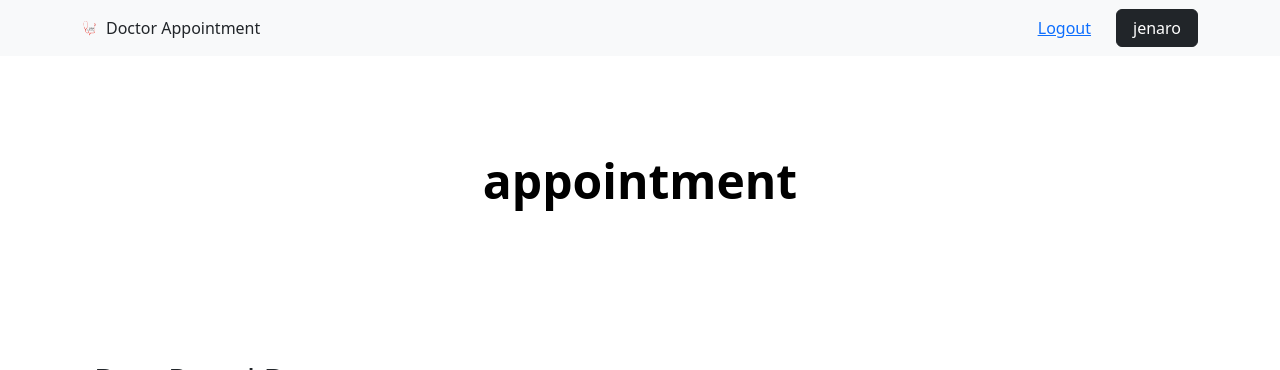
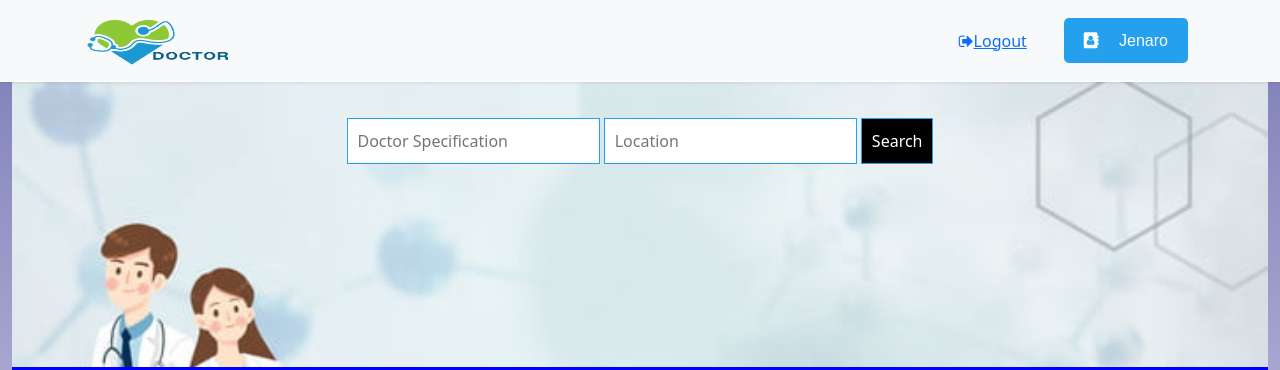
Before and after one commit to wjenaro/doctorApp, a Django app: page / in a window 1280 px wide. Shown: the top 370 px of the page. Run offline with Django 4.2, Linux system fonts and the light colour scheme; a user stored in the database is signed in; data comes from the database, SQL or seed files in the repository; both versions use the stored data as it was after the commit; some libraries are stand-ins or nearby versions.

Commit message:
good styling

```diff
--- a/baseApp/static/baseApp/style.css
+++ b/baseApp/static/baseApp/style.css
@@ -1,7 +1,13 @@
+body {
+  background-image: linear-gradient(to bottom, #7b7bb8, #ffffff);
+  background-repeat: no-repeat;
+  background-size: cover;
+}
+
+
 /*
 rating styling
 */
-
 
 
 #rating-container {
@@ -19,3 +25,77 @@
 .full-star {
   color: #ffd700;
 }
+/*
+login button styling
+*/
+.btn {
+  color:#fff;
+  width: 7rem;
+  margin: 5px;
+  padding: 10px 20px;
+}
+
+button:hover {
+  color:#24a0ed;
+  box-shadow: 0 0 20px rgba(104, 85, 224, 0.6);
+  background-color: rgb(255, 255, 255);
+}
+.btn-acc{
+  display: inline-block;
+  padding: 10px 20px;
+  margin: 10px;
+  background-color:#24a0ed;
+  color: #fff;
+  text-decoration: none;
+  border-radius: 5px;
+
+}
+.btn-acc:hover {
+  transform: scale(1.1);
+  color:#24a0ed;
+  box-shadow: 0 0 20px rgba(104, 85, 224, 0.6);
+  background-color: rgb(255, 255, 255);
+}
+
+/*username styling*/
+.user-name{
+  text-transform: capitalize;
+  font-family: sans-serif;
+  margin-left:1rem;
+}
+
+#logo {
+  width: 150px;
+  max-width: 200px;
+}
+nav {
+  position: sticky;
+  top: 0;
+  width: 100%;
+  z-index: 999;
+  background-color: #24a0ed;
+  border-bottom: 1px solid #fff;
+  box-shadow: 0 1px 3px rgba(0, 0, 0, 0.1);
+}
+/* search form */
+
+
+
+input {
+  padding: 10px;
+  border: 1px solid #24a0ed;
+}
+
+input[type="submit"] {
+  background-color: #000;
+  color: #fff;
+  cursor: pointer;
+}
+.search-section{
+  margin-top: -60px;
+  height: 300px;
+  background-image: url("img/search-section.jpg");
+  background-size: cover;
+  background-repeat: no-repeat;
+  border-bottom: 3px solid blue;
+}
--- a/baseApp/templates/baseApp/index.html
+++ b/baseApp/templates/baseApp/index.html
@@ -4,14 +4,21 @@
 
 {% block content %}
 <diV class="container-fluid">
-    <section>
-      <div class="px-4 py-5 my-5 text-center">
+    <section class="search-section">
+      <div class="px-4 py-5 my-5 text-center" style="display: flex; justify-content: center;
+      align-items: center;">
 
-        <h1 class="display-5 fw-bold text-body-emphasis">appointment</h1>
+        <form action="search.php" method="post">
+          <input type="text" name="doctor_specification" placeholder="Doctor Specification">
+          <input type="text" name="location" placeholder="Location">
+          <input type="submit" value="Search">
+          </form>
 
       </div>
     </section>
-    <section>
+    <section style=" border-style: groove;
+    border-width: 1px;
+    border-color: #ccc;">
         <div class="container px-4 py-5" id="icon-grid">
             <h2 class="pb-2 border-bottom"> Best Rated Doctors </h2>
 
--- a/templates/base.html
+++ b/templates/base.html
@@ -4,6 +4,8 @@
 <head>
     <meta charset="UTF-8">
     <meta name="viewport" content="width=device-width, initial-scale=1.0">
+    <link rel="stylesheet" href="https://cdnjs.cloudflare.com/ajax/libs/font-awesome/4.7.0/css/font-awesome.min.css">
+    <link rel="icon" href="{% static 'baseApp/img/doctor-icon-removebg-preview.png' %}" type="image/gif" sizes="16x16">
     {% block title %} {% endblock %}
 
     {% load bootstrap5 %}
@@ -16,18 +18,20 @@
 <body>
 
 <!-- Navbar -->
-<nav class="navbar navbar-expand-lg navbar-light bg-light">
+<nav class="navbar navbar-expand-lg sticky-top navbar-fixed-top navbar-light bg-light" style="background-color: rgb(120, 120, 202); ">
     <!-- Container wrapper -->
     <div class="container">
       <!-- Navbar brand -->
-      <a class="navbar-brand me-2" href="#">
+      <a class="navbar-brand me-2"  href="#">
 
         <img
-          src="{% static 'baseApp/img/doctor-icon.png' %}"
-          height="16"
+          src="{% static 'baseApp/img/doctor-icon-removebg-preview.png' %}"
+          width="50"
+          height="50"
+
           alt="Logo"
-          loading="lazy"
-          style="margin-top: -1px; width: 16px; height: 16px;"
+          id="logo"
+
         />
       </a>
 
@@ -49,36 +53,28 @@
         <!-- Left links -->
         <ul class="navbar-nav me-auto mb-2 mb-lg-0">
           <li class="nav-item">
-            Doctor Appointment
+
           </li>
         </ul>
         <!-- Left links -->
 
         <div class="d-flex align-items-center">
           {% if request.user.is_authenticated %}
-            <button type="button" class="btn btn-link px-3 me-2">
-              <a href="{% url 'logout' %}">Logout </a>
+            <button type="button" class="btn">
+              <a href="{% url 'logout' %}"><i class="fa fa-sign-out" aria-hidden="true"></i>Logout </a>
             </button>
           {% else %}
-              <button type="button" class="btn btn-link px-3 me-2">
-                <a href="{% url 'login' %}">Login </a>
+              <button type="button" class="btn">
+                <a href="{% url 'login' %}">Login<i class="fa fa-sign-in" aria-hidden="true"></i> </a>
               </button>
           {% endif %}
 
-          {% if user.is.authenticated %}
-          <a
-          class="btn btn-dark px-3"
-          href="{% url 'login' %}"
-          role="button"
-          >Account</a>
+          {% if user.is_authenticated %}
+          <a class="btn-acc" href="" role="button"><i class="fa fa-address-book" aria-hidden="true"></i><span class="user-name"> {{ user.username }}</span></a>
+      {% else %}
+          <a class="btn-acc" href="{% url 'login' %}" role="button">Account<i class="fa fa-home" aria-hidden="true"></i></a>
+      {% endif %}
 
-          {% else %}
-              <a
-              class="btn btn-dark px-3"
-              href=""
-              role="button"
-              >{{ user.username }}</a>
-          {% endif %}
 
         </div>
       </div>
@@ -92,9 +88,18 @@
 {% block content %}
 {% endblock %}
 
-<footer class="container-fluid text-center" style="background-color: brown;">
-    <p>FooterText</p>
+<div class="container">
+  <footer class="d-flex flex-wrap justify-content-between align-items-center py-3 my-4 border-top">
+    <div class="col-md-4 d-flex align-items-center">
+      <a href="/" class="mb-3 me-2 mb-md-0 text-muted text-decoration-none lh-1">
+        <svg class="bi" width="30" height="24"><use xlink:href="#bootstrap"></use></svg>
+      </a>
+      <span class="mb-3 mb-md-0 text-muted">©jenaro.pro</span>
+    </div>
+
+
   </footer>
+</div>
 
 
   </body>
```
Also changed, not shown: baseApp/static/baseApp/img/doctor-icon-removebg-preview.png (added), baseApp/static/baseApp/img/doctor-icon.png, baseApp/static/baseApp/img/doctor-icon.svg (deleted), baseApp/static/baseApp/img/search-section.jpg (added), baseApp/static/baseApp/js.js (added), db.sqlite3.
